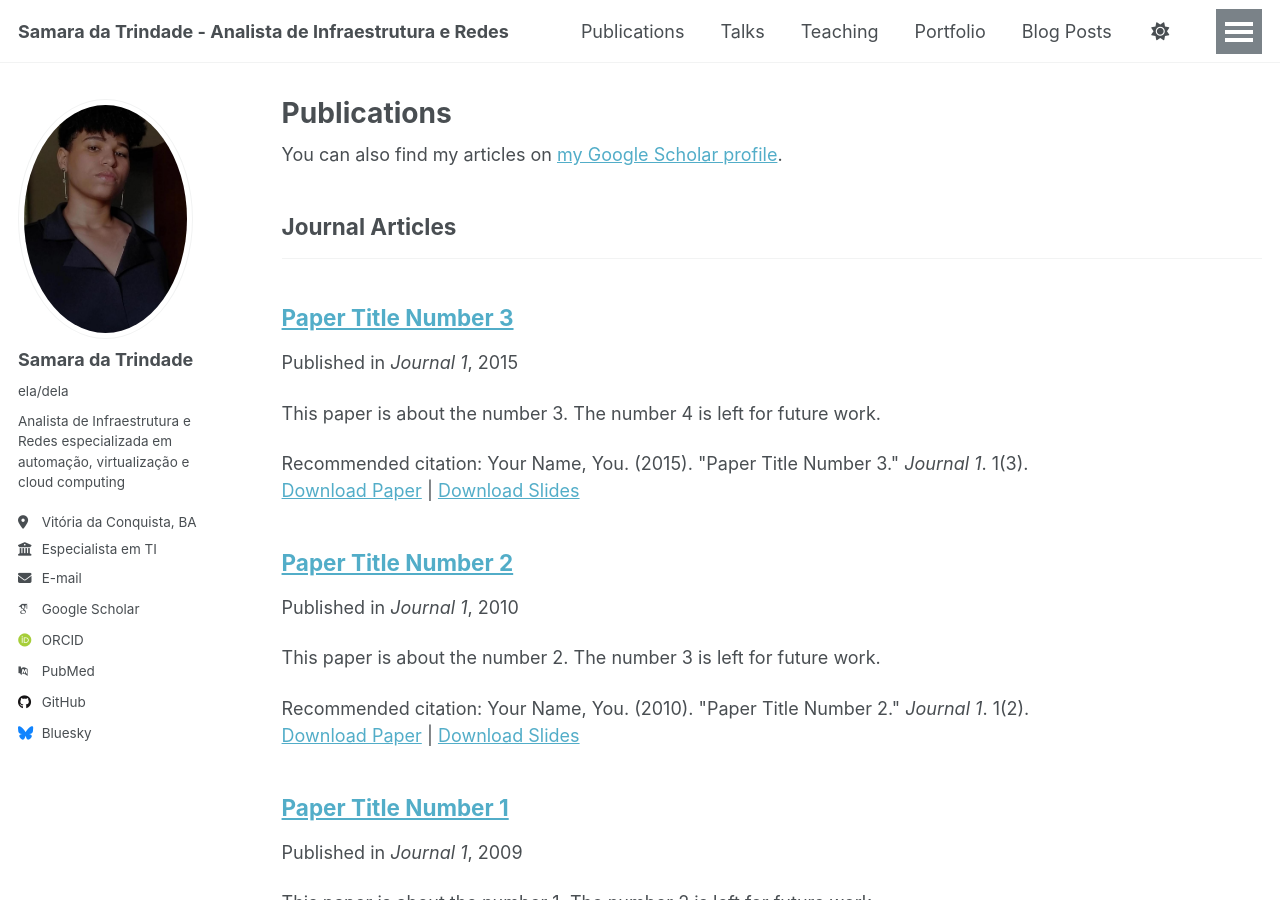
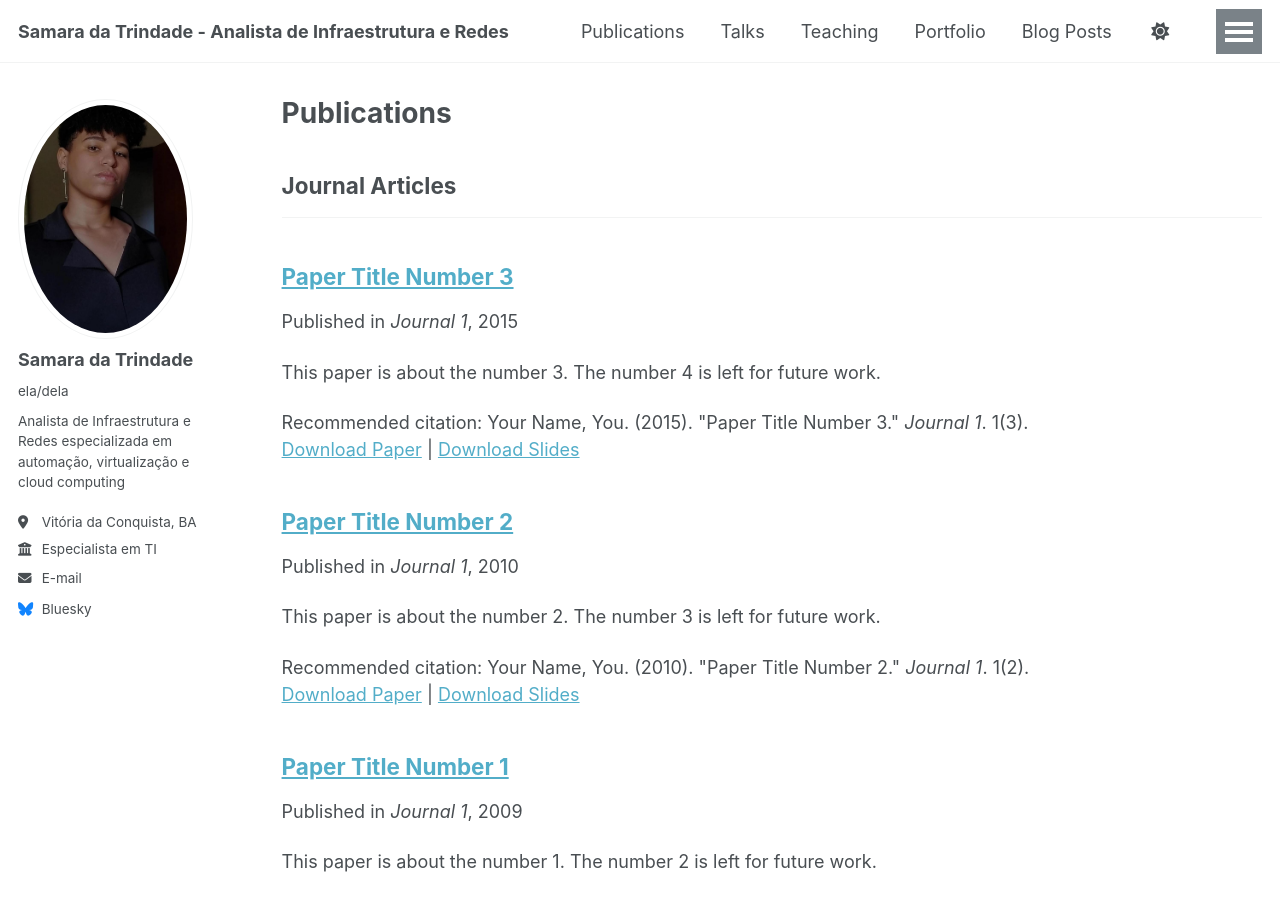
Before and after one commit to samtrinds/samara-portifolio, a Jekyll site: the page built from _pages/publications.html, in a window 1280 px wide and 900 px high. Built offline with Jekyll 4.4.1, drawn with Linux system fonts in a browser that asks for light colours; some web fonts are replaced; a script that is not in the unit is left out; part of the change alters nothing that is shown.

Commit message:
atualizando fatos

```diff
--- a/_config.yml
+++ b/_config.yml
@@ -30,26 +30,6 @@ author:
   employer         : "Especialista em TI"
   uri              : # URL
   email            : "none@example.org"
-
-  # Academic websites
-  academia         : # URL
-  arxiv            : # URL - Update with the correct link to your profile
-  googlescholar    : "https://scholar.google.com/citations?user=PS_CX0AAAAAJ"
-  inspire-hep      : # URL
-  impactstory      : # URL
-  orcid            : "http://orcid.org/yourorcidurl"
-  semantic         : # URL
-  pubmed           : "https://www.ncbi.nlm.nih.gov/pubmed/?term=john+snow"
-  researchgate     : # URL
-  scopus           : # URL
-
-  # Repositories and software development
-  bitbucket        : # Username - Update with your username on the site
-  codepen          : # Username
-  dribbble         : # Username
-  github           : "academicpages"
-  kaggle           : # Username
-  stackoverflow    : # User number or user number and name (i.e., use "1" or "1/jeff-atwood")
 
   # Social media
   artstation       : # Username
```
